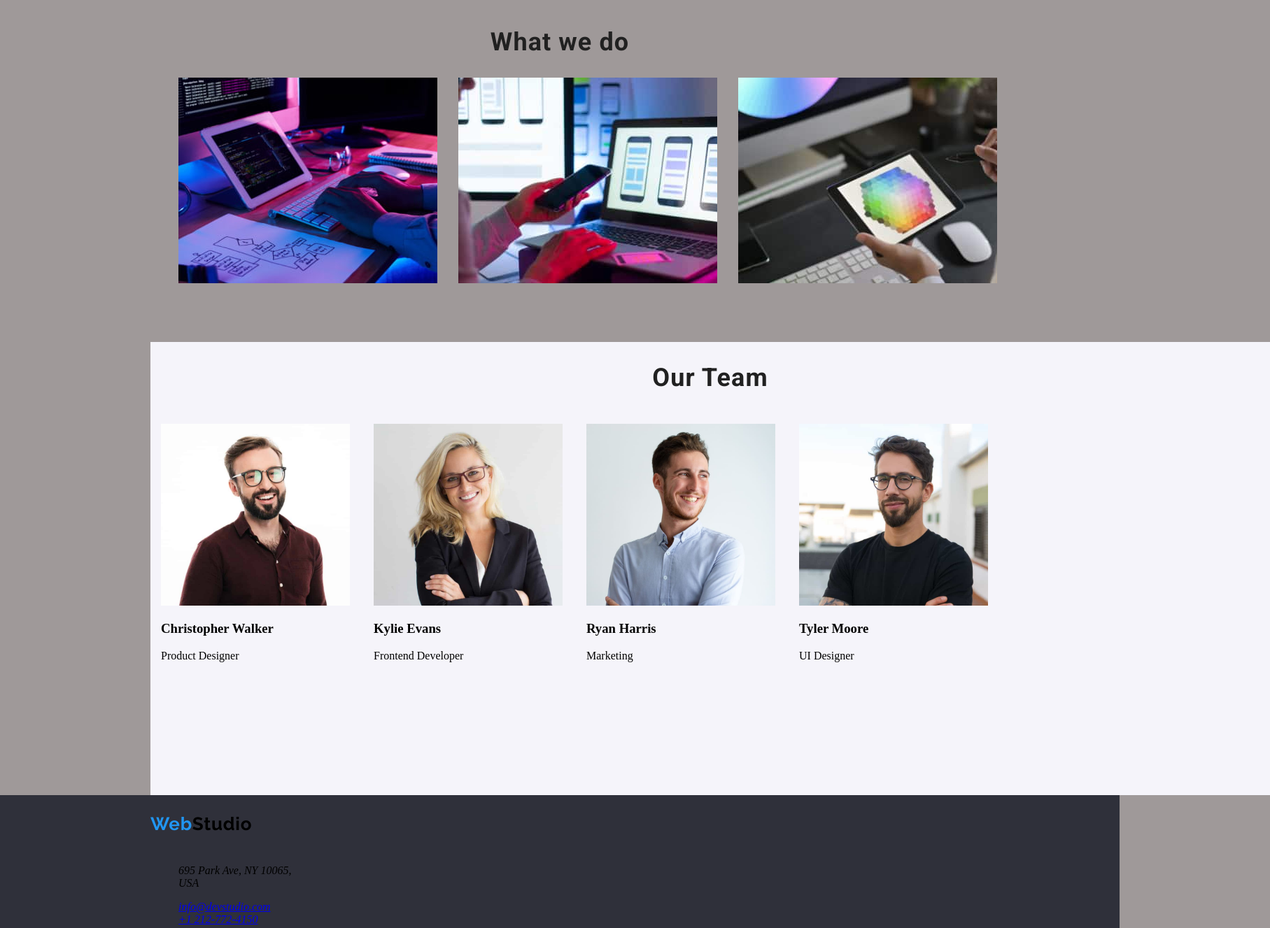
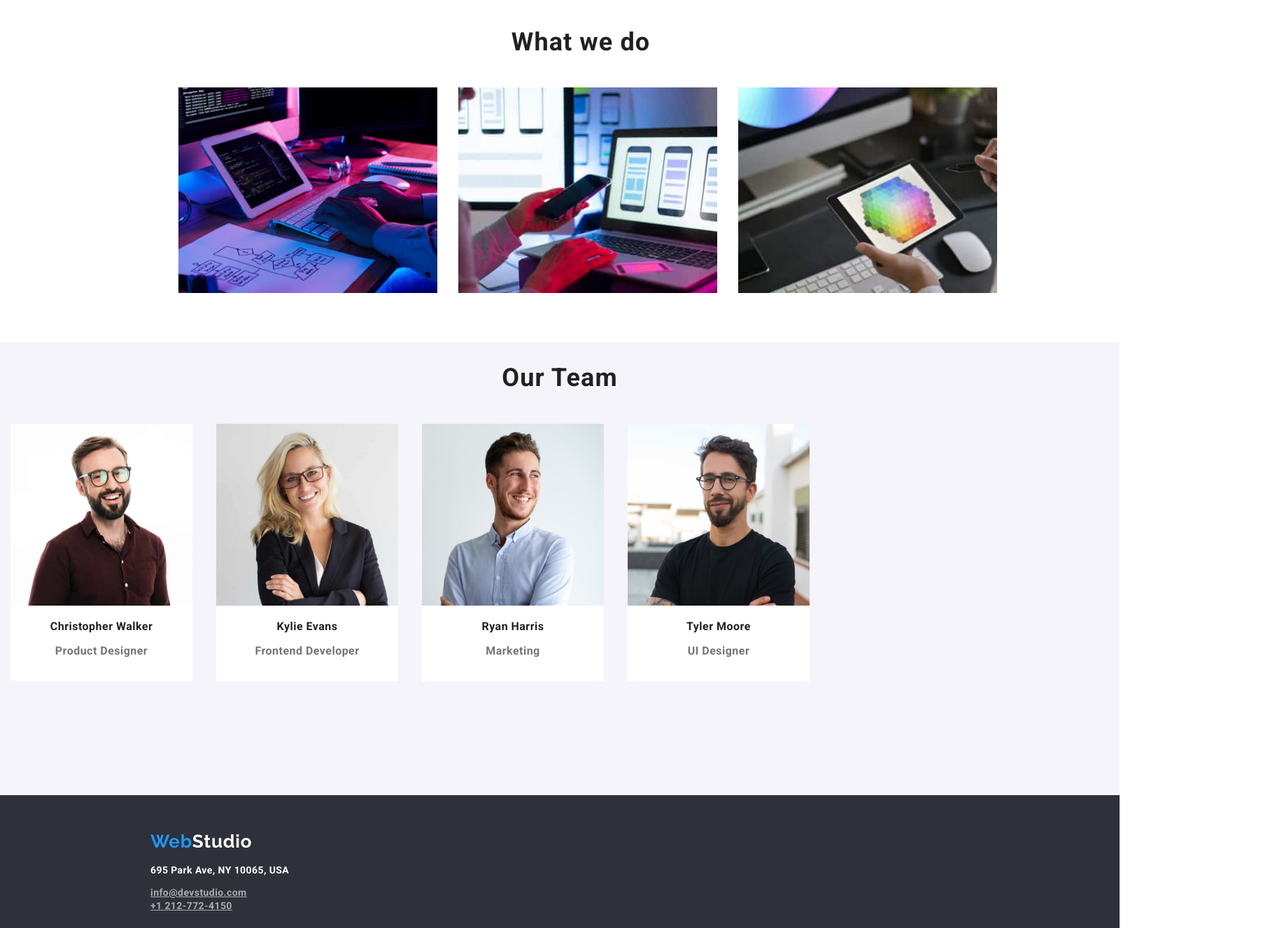
Before and after one commit to chiri03/goit-markup-hw-02, a plain HTML site: page index.html in a window 1280 px wide. Shown: the part 960-2287 px from the top of the page at 70% size, 1815 px wide, since content can reach past the window. Drawn offline with Linux system fonts and the light colour scheme; a web font is replaced by a local one.

Commit message:
stilizare Index.html
am adaugat stilizare in index.html{elemnte de hover si footer stilizare)

```diff
--- a/index.html
+++ b/index.html
@@ -14,7 +14,7 @@
       rel="stylesheet"
     />
     <link
-      href="https://fonts.googleapis.com/css2?family=Corinthia&family=Roboto:wght@400;700;900&display=swap"
+      href="https://fonts.googleapis.com/css2?family=Great+Vibes&family=Roboto:wght@700;900&display=swap"
       rel="stylesheet"
     />
     <link rel="stylesheet" href="./style/style.css" />
@@ -32,21 +32,21 @@
         <!-- Navigation to other pages -->
         <nav class="navigation-bar">
           <ul>
-            <li class="nv-items"><a href="index.html">Studio</a></li>
-            <li class="nv-items"><a href="portofolio.html">Portofolio</a></li>
-            <li class="nv-items"><a href="#contacte">Contacte</a></li>
+            <li><a class="nv-items" href="index.html">Studio</a></li>
+            <li><a class="nv-items" href="portofolio.html">Portofolio</a></li>
+            <li><a class="nv-items" href="#contacte">Contacte</a></li>
           </ul>
         </nav>
         <!-- contact section -->
 
         <ul class="contacts">
-          <li class="nv-items">
-            <a class="contact-section-value" href="info@devstudio.com"
+          <li>
+            <a class="contact-section-value" href="mailto:info@devstudio.com"
               >info@devstudio.com</a
             >
           </li>
 
-          <li class="nv-items">
+          <li>
             <a class="contact-section-value" href="tel:+111111111111"
               >+38096 111 11 11</a
             >
@@ -62,11 +62,13 @@
           EFFECTIVE SOLUTIONS FOR <br />
           YOUR BUSINESS
         </h1>
+        <div class="center">
           <button class="button">Request our service</button>
+        </div>
       </div>
 
       <!-- section skills -->
-      <section class="skilll-section">
+      <section class="skill-section">
         <ul class="detail-skills">
           <li>
             <h3 class="skills">Atenție la detalii</h3>
@@ -100,30 +102,19 @@
         </ul>
       </section>
 
-      <!-- section What to do -->
+      <!-- section What we to do -->
       <section class="work-section">
         <h2 class="workExemple">What we do</h2>
-        <ul>
-          <li>
-            <img
-              src="./images/box1.jpg"
-              style="width: 370px; height: 294px"
-              alt="Coding activities"
-            />
+        <ul class="container">
+          <li class="box box1">
+            <img src="./images/box1.jpg" alt="Coding activities" />
           </li>
-          <li>
-            <img
-              src="./images/box2.jpg"
-              style="width: 370px; height: 294px"
-              alt="choosing telephome frame"
-            />
+          <li class="box box2">
+            <img src="./images/box2.jpg" alt="choosing telephome frame" />
           </li>
-          <li>
-            <img
-              src="./images/box3.jpg"
-              style="width: 370px; height: 294px"
-              alt="work with colors"
-            />
+
+          <li class="box box3">
+            <img src="./images/box3.jpg" alt="work with colors" />
           </li>
         </ul>
       </section>
@@ -131,59 +122,62 @@
       <!-- our team section -->
       <section class="team-section">
         <h2 class="our-team">Our Team</h2>
-        <div class="team">
+        <div id="totlaTeam">
+          <div class="team teamCris">
             <img
+              class="photo"
               src="./images/photoCristopher.jpg"
-            style="width: 270px; height: 260px"
               alt="Cristopher Photo"
             />
-          <h3>Christopher Walker</h3>
-          <p>Product Designer</p>
+            <h3 class="photo-container-name">Christopher Walker</h3>
+            <p class="photo-container-post">Product Designer</p>
           </div>
 
           <div class="team">
             <img
+              class="photo"
               src="./images/photoKylie.jpg"
-            style="width: 270px; height: 260px"
               alt="Kylie Photo"
             />
-          <h3>Kylie Evans</h3>
-          <p>Frontend Developer</p>
+              <h3 class="photo-container-name">Kylie Evans</h3>
+              <p class="photo-container-post">Frontend Developer</p>
             </div>
+
+
+          <div class="team">
+            <img class="photo" src="./images/photoRyan.jpg" alt="Ryan Photo" />
+              <h3 class="photo-container-name">Ryan Harris</h3>
+              <p class="photo-container-post">Marketing</p>
+            </div>
+
 
           <div class="team">
             <img
-            src="./images/photoRyan.jpg"
-            style="width: 270px; height: 260px"
-            alt="Ryan Photo"
+              class="photo"
+              src="./images/photoTyler.jpg"
+              alt="Tyler Photo"
             />
-          <h3>Ryan Harris</h3>
-          <p>Marketing</p>
+              <h3 class="photo-container-name">Tyler Moore</h3>
+              <p class="photo-container-post">UI Designer</p>
             </div>
 
-        <div class="team">
-          <img
-            src="./images/photoTyler.jpg"
-            style="width: 270px; height: 260px"
-            alt="Tyler Photo"
-          />
-          <h3>Tyler Moore</h3>
-          <p>UI Designer</p>
+          </div>
+          </div>
+        </div>
         </div>
       </section>
     </main>
     <!-- footer section -->
     <footer class="subsol">
-        <p class="footer-logo">Web<span class="logo-web">Studio</span></p>
-        </p>
-        <address class="footer-contacts">
-          <ul>
-            <li><p>695 Park Ave, NY 10065, USA</p></li>
-            <li><a href="info@devstudio.com"> info@devstudio.com</a></li>
-            <li><a href="tel:+111111111111">+1 212-772-4150 </a></li>
+      <p class="footer-logo">Web<span class="footer-logo-web">Studio</span></p>
+
+      <address >
+        <ul class="footer-contacts">
+          <li><p class="nv-items-footer footerAddres">695 Park Ave, NY 10065, USA</p></li>
+          <li><a class="nv-items-footer" href="info@devstudio.com"> info@devstudio.com</a></li>
+          <li><a class="nv-items-footer" href="tel:+111111111111">+1 212-772-4150 </a></li>
         </ul>
       </address>
     </footer>
-    </div>
   </body>
 </html>
--- a/style/style.css
+++ b/style/style.css
@@ -1,26 +1,29 @@
 html,
 body {
-  height: 100%;
   margin: 0;
-
-  background: #9f9999;
+  padding: 0;
+  top: 0;
+  position: relative;
+  width: 1600px;
+  height: 2348px;
+  font-family: "Roboto", sans-serif;
+  background: #ffffff;
 }
 
 .top {
   position: absolute;
-  width: 100%;
+  width: 1600px;
   height: 80px;
-  background: #ffffff;
-  margin: 0;
-  padding: 0;
+  top: 0px;
+  background-color: #ffffff;
 }
 
 .logo {
   position: absolute;
   width: 145px;
-  height: 31px;
-  left: 216px;
-  top: 24px;
+  line-height: 31px;
+  left: 215px;
+  top: 12px;
   bottom: 25px;
 
   font-family: "Raleway";
@@ -50,7 +53,7 @@ ul {
   position: relative;
   width: 58px;
   height: 16px;
-  left: 454px;
+  left: 400px;
   top: 32px;
   bottom: 32px;
   right: 385px;
@@ -70,17 +73,25 @@ ul {
 .navigation-bar li a {
   color: #212121;
   text-decoration: none;
-  padding: 50px;
+}
+
+.nv-items {
+  margin-left: 50px;
+}
+.nv-items:hover,
+.nv-items:focus,
+.nv-items:active {
+  color: rgba(33, 150, 243, 1);
 }
 
 .contacts {
   position: absolute;
   height: 16px;
   width: 500px;
-  left: 1272px;
+  left: 1096px;
   top: 32px;
   bottom: 32px;
-  right: 216px;
+  right: 227px;
 
   font-family: "Roboto";
   font-style: normal;
@@ -105,24 +116,29 @@ ul.contacts {
   padding: 40px;
 }
 
-/* maiin section */
+.contact-section-value:hover,
+.contact-section-value:focus,
+.contact-section-value:active {
+  color: rgba(33, 150, 243, 1);
+}
+
+/* main section */
 
 .big-section {
   position: absolute;
-  width: 100%;
+  width: 1600px;
   height: 600px;
   left: 0px;
   top: 80px;
+
   background: #2f303a;
-  margin: auto;
-  padding: auto;
 }
 
 .big-section h1 {
   position: relative;
-  width: 696px;
   height: 120px;
-  left: 452px;
+  left: 50%;
+  transform: translate(-50%, -50%);
   top: 200px;
   bottom: 280px;
 
@@ -141,10 +157,11 @@ ul.contacts {
 
 .button {
   position: absolute;
-  width: 200px;
   height: 50px;
-  left: 700px;
   top: 434px;
+
+  left: 50%;
+  transform: translate(-50%, -50%);
 
   background: #2196f3;
   box-shadow: 0px 4px 4px rgba(0, 0, 0, 0.15);
@@ -165,15 +182,22 @@ ul.contacts {
   color: #ffffff;
 }
 
-/* ection skills */
+.button:hover,
+.button:focus,
+.button:active {
+  border: 5px solid rgba(33, 150, 243, 1);
+  background: #f5f4fa;
+  color: #2196f3;
+}
 
-.skilll-section {
+/* section skills */
+
+.skill-section {
   position: absolute;
   width: 1170px;
   height: 101px;
   left: 215px;
   top: 774px;
-  display: flex;
 }
 
 ul.detail-skills {
@@ -224,10 +248,10 @@ ul.detail-skills {
 }
 
 .workExemple {
+  position: absolute;
+  width: 200px;
   height: 42px;
-  left: 701px;
-  top: 969px;
-
+  left: 515px;
   font-family: "Roboto";
   font-style: normal;
   font-weight: 700;
@@ -239,24 +263,50 @@ ul.detail-skills {
   color: #212121;
 }
 
-.work-section ul {
+.container {
+  position: relative;
+  width: 1170px;
+  height: 386px;
+  top: 50px;
   display: flex;
 }
 
-.work-section ul li {
+.container li {
+  display: inline;
+}
+
+.box {
+  margin-top: 50px;
+  width: 370px;
+  height: 294px;
+}
+
+.box1 {
   padding-right: 30px;
 }
+.box2 {
+  padding-right: 30px;
+}
+.box2 {
+  padding-right: 30px;
+}
+
+.box:hover {
+  opacity: 0.7;
+}
+/* team section */
 
 .team-section {
   position: absolute;
   width: 1600px;
   height: 648px;
-  left: 215px;
   top: 1449px;
   background: #f5f4fa;
+  display: flexbox;
 }
 
 .our-team {
+  width: 1600px;
   height: 42px;
   left: 718px;
   top: 1543px;
@@ -272,9 +322,59 @@ ul.detail-skills {
   color: #212121;
 }
 
+#totalTeam {
+  position: absolute;
+  height: 368px;
+  width: 260px;
+  display: inline;
+  margin-left: 215px;
+  display: inline;
+}
+
 .team {
   display: inline-block;
+  height: 368px;
+  width: 260px;
+  background-color: #ffffff;
   margin: 15px;
+}
+
+.photo {
+  width: 260px;
+  height: 260px;
+  margin: 0;
+}
+
+.photo-container {
+  height: 108px;
+  width: 270px;
+  background-color: #ffffff;
+}
+
+.photo-container-name {
+  font-family: "Roboto";
+  font-style: normal;
+  font-weight: 400;
+  font-size: 16px;
+  line-height: 19px;
+
+  text-align: center;
+  letter-spacing: 0.03em;
+
+  color: #212121;
+}
+
+.photo-container-post {
+  font-family: "Roboto";
+  font-style: normal;
+  font-weight: 400;
+  font-size: 16px;
+  line-height: 19px;
+
+  text-align: center;
+  letter-spacing: 0.03em;
+
+  color: #757575;
 }
 
 .subsol {
@@ -292,6 +392,8 @@ ul.detail-skills {
   width: 145px;
   height: 31px;
   left: 215px;
+  top: 25px;
+  margin-bottom: 14px;
 
   font-family: "Raleway";
   font-style: normal;
@@ -302,11 +404,41 @@ ul.detail-skills {
   letter-spacing: 0.03em;
 
   color: #2196f3;
+  cursor: pointer;
+}
+
+.footer-logo-web {
+  color: rgba(255, 255, 255, 1);
 }
 
 .footer-contacts {
   position: absolute;
   width: 231px;
   height: 72px;
-  left: 215px;
+  left: 175px;
+  margin-top: 14px;
 }
+
+.nv-items-footer {
+  font-family: "Roboto";
+  font-style: normal;
+  font-weight: 400;
+  font-size: 14px;
+  line-height: 16px;
+  bottom: 60px;
+  /* identical to box height, or 114% */
+
+  letter-spacing: 0.03em;
+
+  color: rgba(255, 255, 255, 0.6);
+}
+
+.nv-items-footer:hover,
+.nv-items-footer:focus,
+.nv-items-footer:active {
+  color: rgba(33, 150, 243, 1);
+}
+
+.footerAddres {
+  color: #ffffff;
+}
```
Lines whose indentation alone changed are shown as unchanged.
